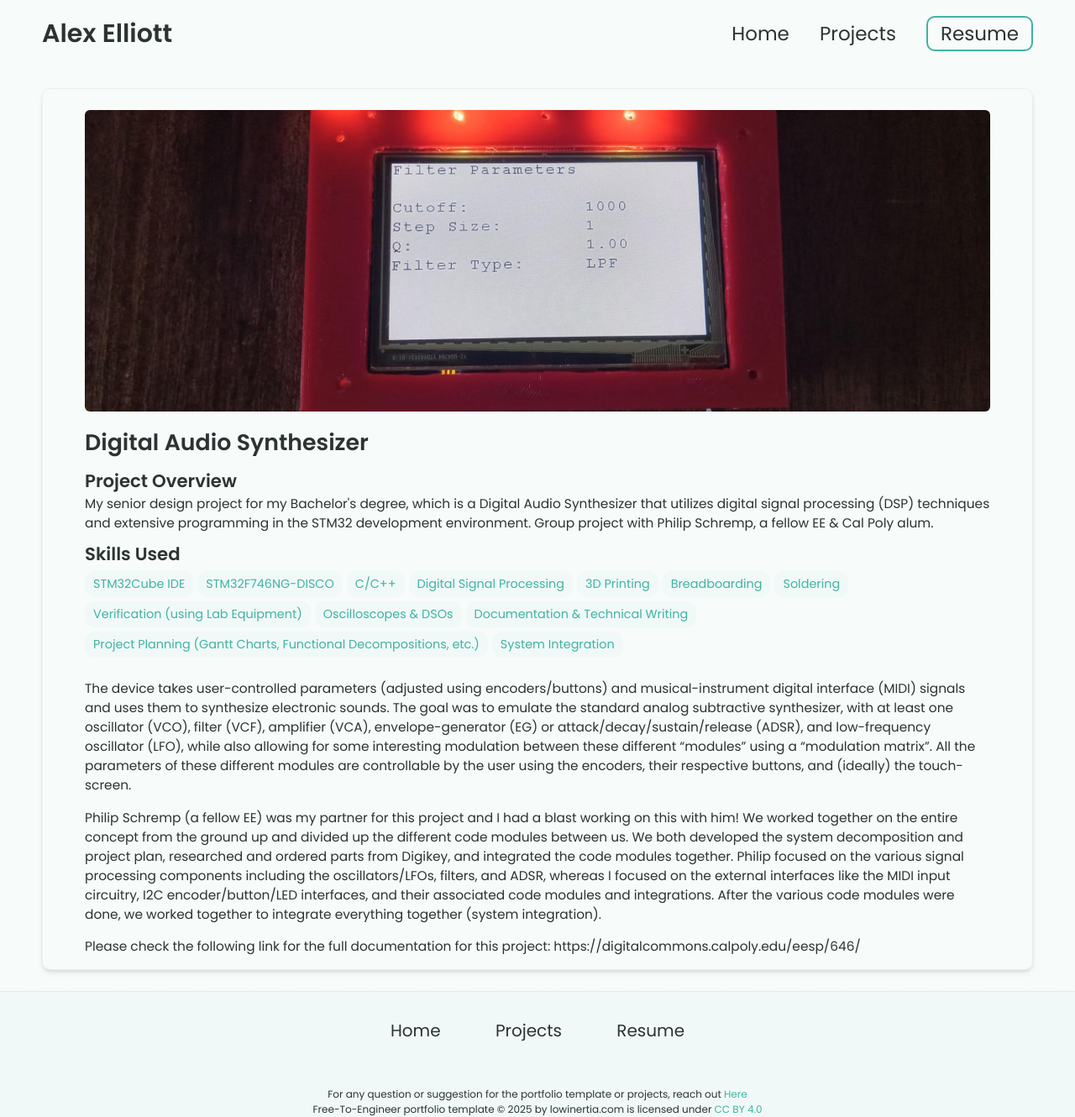
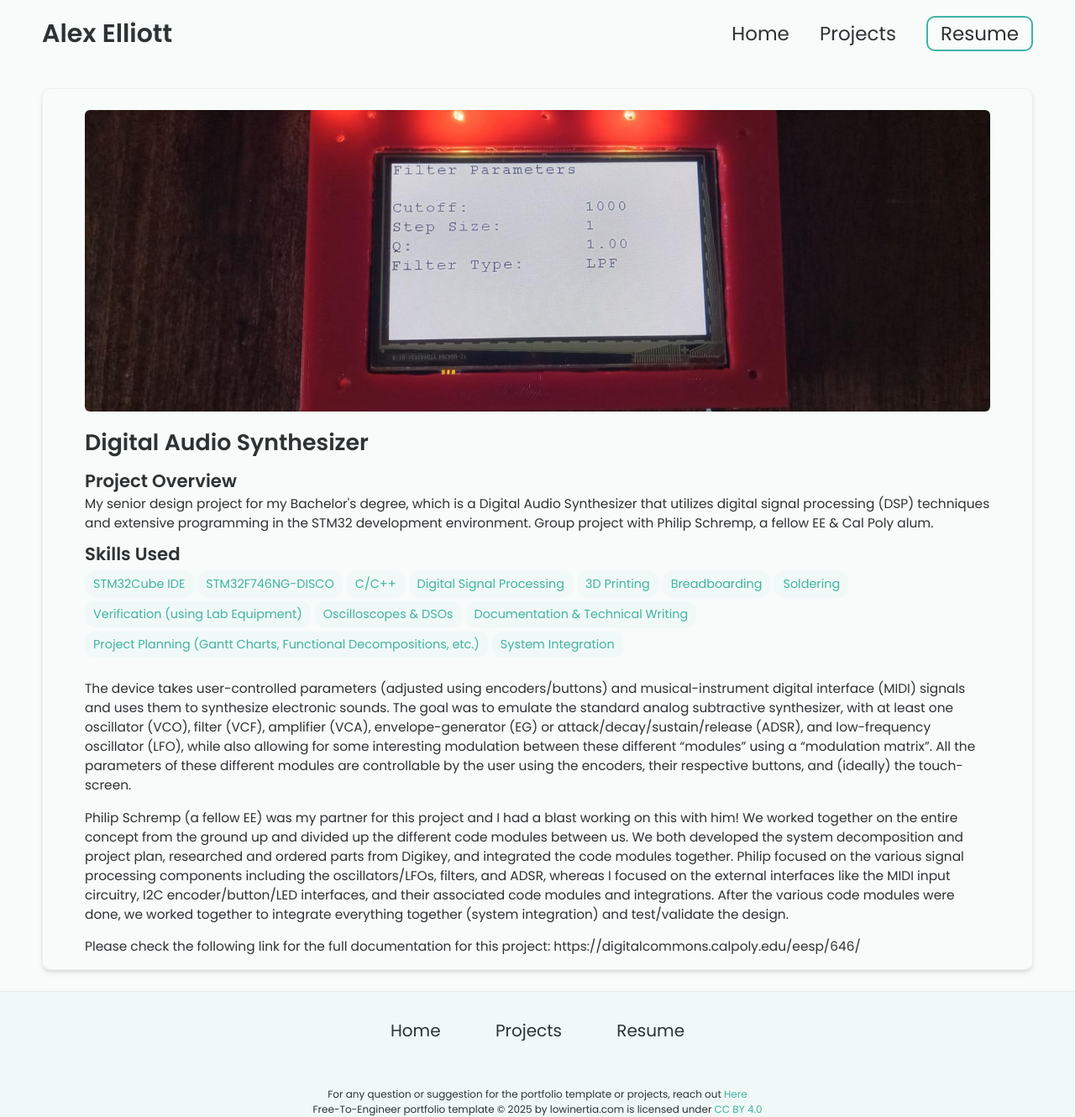
Before and after one commit to AlexanduhHi/alexanduhhi.github.io, a Jekyll site: the page built from _projects/Digital Audio Synthesizer/index.md, in a window 1280 px wide. Shown: the whole page at 84% size. Built offline with Jekyll 4.4.1, drawn with Linux system fonts in a browser that asks for light colours.

Commit message:
Update index.md

```diff
--- a/_projects/Digital Audio Synthesizer/index.md
+++ b/_projects/Digital Audio Synthesizer/index.md
@@ -20,7 +20,7 @@ main-image: /DAS_on.jpg
 
 The device takes user-controlled parameters (adjusted using encoders/buttons) and musical-instrument digital interface (MIDI) signals and uses them to synthesize electronic sounds. The goal was to emulate the standard analog subtractive synthesizer, with at least one oscillator (VCO), filter (VCF), amplifier (VCA), envelope-generator (EG) or attack/decay/sustain/release (ADSR), and low-frequency oscillator (LFO), while also allowing for some interesting modulation between these different "modules" using a "modulation matrix". All the parameters of these different modules are controllable by the user using the encoders, their respective buttons, and (ideally) the touch-screen.
 
-Philip Schremp (a fellow EE) was my partner for this project and I had a blast working on this with him! We worked together on the entire concept from the ground up and divided up the different code modules between us. We both developed the system decomposition and project plan, researched and ordered parts from Digikey, and integrated the code modules together. Philip focused on the various signal processing components including the oscillators/LFOs, filters, and ADSR, whereas I focused on the external interfaces like the MIDI input circuitry, I2C encoder/button/LED interfaces, and their associated code modules and integrations. After the various code modules were done, we worked together to integrate everything together (system integration).
+Philip Schremp (a fellow EE) was my partner for this project and I had a blast working on this with him! We worked together on the entire concept from the ground up and divided up the different code modules between us. We both developed the system decomposition and project plan, researched and ordered parts from Digikey, and integrated the code modules together. Philip focused on the various signal processing components including the oscillators/LFOs, filters, and ADSR, whereas I focused on the external interfaces like the MIDI input circuitry, I2C encoder/button/LED interfaces, and their associated code modules and integrations. After the various code modules were done, we worked together to integrate everything together (system integration) and test/validate the design.
 
 Please check the following link for the full documentation for this project:
 https://digitalcommons.calpoly.edu/eesp/646/
```
